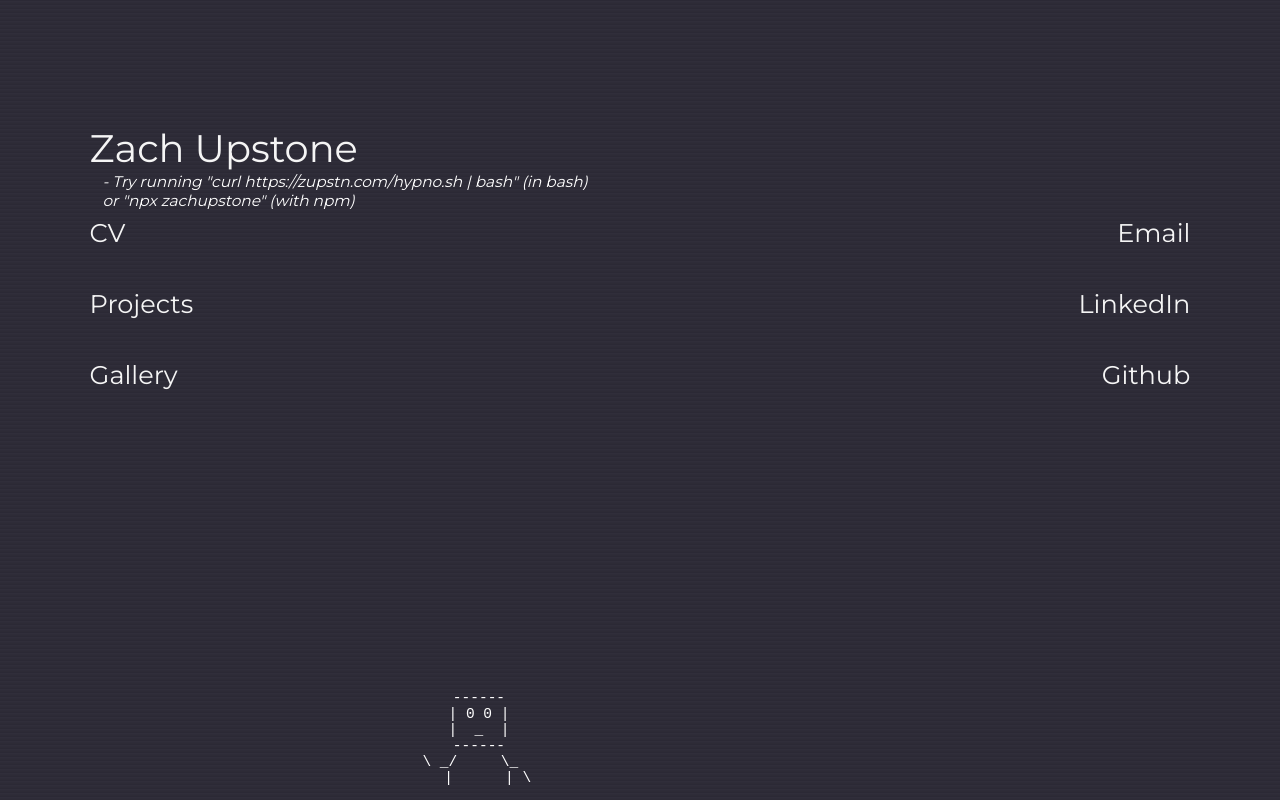
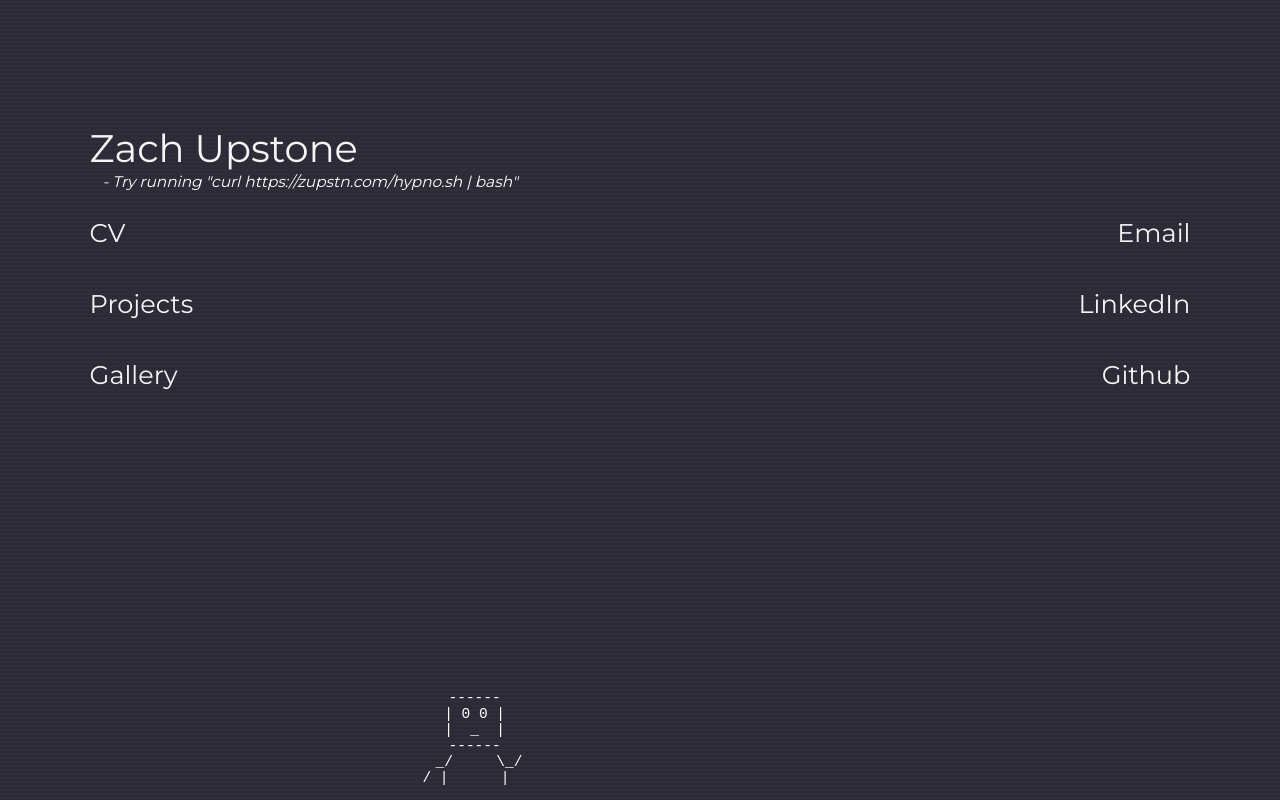
Before and after one commit to zu213/zupstn-website, a React (Create React App) app: page / in a window 1280 px wide. Built offline with nearby package versions, Linux system fonts and the light colour scheme.

Commit message:
Made tagline rotate

```diff
--- a/src/App.js
+++ b/src/App.js
@@ -65,6 +65,8 @@ function Home() {
   // one in a hundered chance of being tessa
   const asciiGifDisplay = Math.floor(Math.random() * 100) !== 99;
 
+  const taglineTextOptions = ['- Try running "curl https://zupstn.com/hypno.sh | bash"', '- Try running "npx zachupstone" (with npm)'];
+  const taglineText = taglineTextOptions[Math.floor(Math.random() * taglineTextOptions.length)];
   const [currentImageIndex, setCurrentImageIndex] = useState(chosenArtNumber);
   const [isHovered, setIsHovered] = useState(false);
 
@@ -92,7 +94,7 @@ function Home() {
           </Link>
         </div>
         <div className='tagLine'>
-          - Try running "curl https://zupstn.com/hypno.sh | bash" (in bash) <br /> or "npx zachupstone" (with npm)
+          {taglineText}
         </div>
       </div>
 
```
